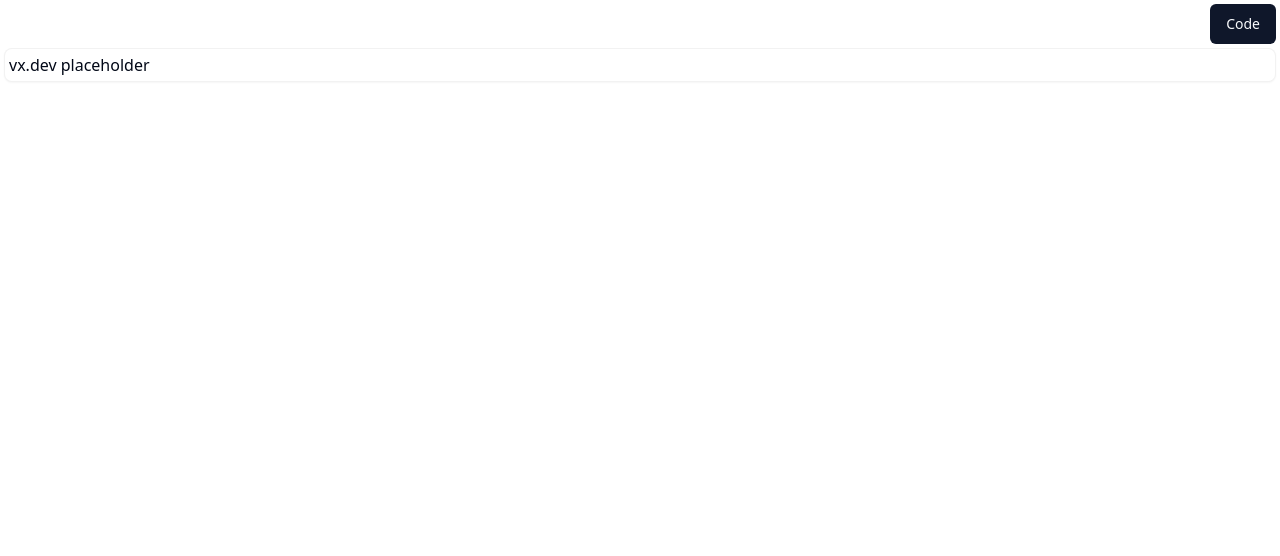
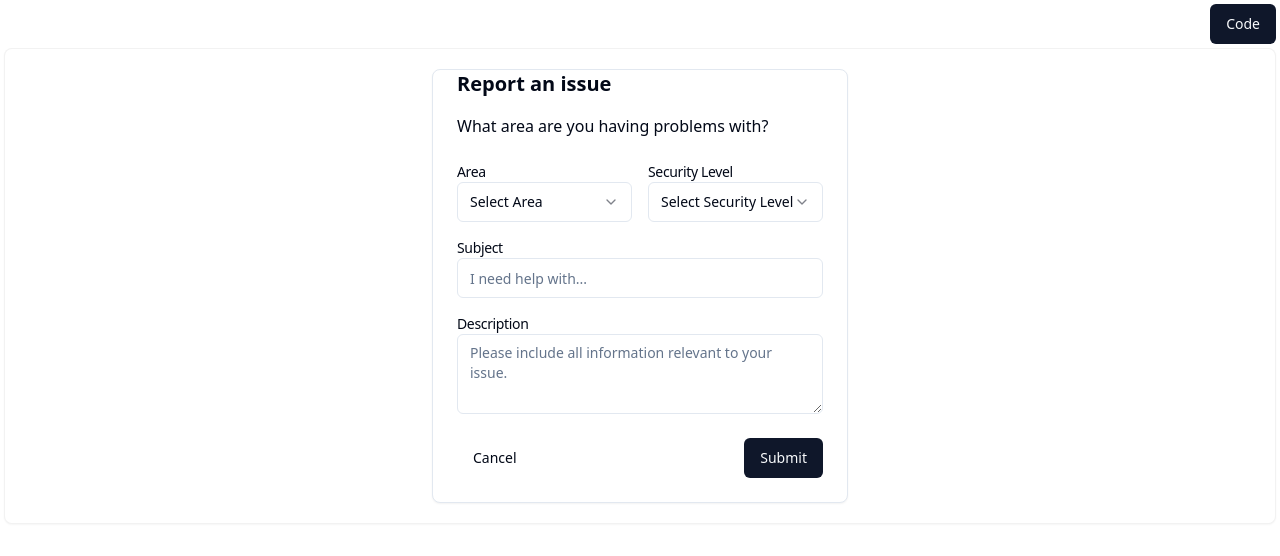
Before and after one commit to Yuyz0112/dewhale, a Vue app in the folder vue-preview-ui/: page / in a window 1280 px wide. Shown: the top 556 px of the page. Built offline with nearby package versions, Linux system fonts and the light colour scheme; the HTML template or start-up script is replaced by a standard one.

Commit message:
[vx.dev] prompt: {   "prompt": "\r\n\r\n参考设计稿，创建一个问题反馈 UI\n",   "images": [     "https://github.com/Yuyz0112/vx.dev/assets/13651389/4ec87b36-c3c4-4379-b717-887903b2360f"   ] }

```diff
--- a/vue-preview-ui/src/Preview.vue
+++ b/vue-preview-ui/src/Preview.vue
@@ -1,7 +1,67 @@
 <script setup>
-const props = defineProps({});
+import { Card, CardContent } from "@/components/ui/card";
+import { Label } from "@/components/ui/label";
+import { Select, SelectContent, SelectGroup, SelectItem, SelectTrigger, SelectValue } from "@/components/ui/select";
+import { Input } from "@/components/ui/input";
+import { Textarea } from "@/components/ui/textarea";
+import { Button } from "@/components/ui/button";
 </script>
 
 <template>
-  <p>vx.dev placeholder</p>
+  <div class="max-w-md mx-auto p-4">
+    <Card>
+      <CardContent>
+        <h2 class="text-xl font-semibold mb-4">Report an issue</h2>
+        <p class="mb-6">What area are you having problems with?</p>
+        <div class="grid grid-cols-2 gap-4 mb-4">
+          <div>
+            <Label for="area">Area</Label>
+            <Select>
+              <SelectTrigger id="area" aria-label="Select Area">
+                <SelectValue placeholder="Select Area" />
+              </SelectTrigger>
+              <SelectContent>
+                <SelectGroup>
+                  <SelectItem value="billing">Billing</SelectItem>
+                  <SelectItem value="technical">Technical</SelectItem>
+                  <SelectItem value="customer-service">Customer Service</SelectItem>
+                </SelectGroup>
+              </SelectContent>
+            </Select>
+          </div>
+          <div>
+            <Label for="severity">Security Level</Label>
+            <Select>
+              <SelectTrigger id="severity" aria-label="Select Security Level">
+                <SelectValue placeholder="Select Security Level" />
+              </SelectTrigger>
+              <SelectContent>
+                <SelectGroup>
+                  <SelectItem value="severity-1">Severity 1</SelectItem>
+                  <SelectItem value="severity-2">Severity 2</SelectItem>
+                  <SelectItem value="severity-3">Severity 3</SelectItem>
+                </SelectGroup>
+              </SelectContent>
+            </Select>
+          </div>
+        </div>
+        <div class="mb-4">
+          <Label for="subject">Subject</Label>
+          <Input id="subject" placeholder="I need help with..." />
+        </div>
+        <div class="mb-6">
+          <Label for="description">Description</Label>
+          <Textarea id="description" placeholder="Please include all information relevant to your issue." />
+        </div>
+        <div class="flex justify-between">
+          <Button variant="ghost">Cancel</Button>
+          <Button>Submit</Button>
+        </div>
+      </CardContent>
+    </Card>
+  </div>
 </template>
+
+<style scoped>
+/* Additional styles can be placed here if needed */
+</style>
```
Also changed, not shown: 1 other file (tests, documents, lock files or other folders).
